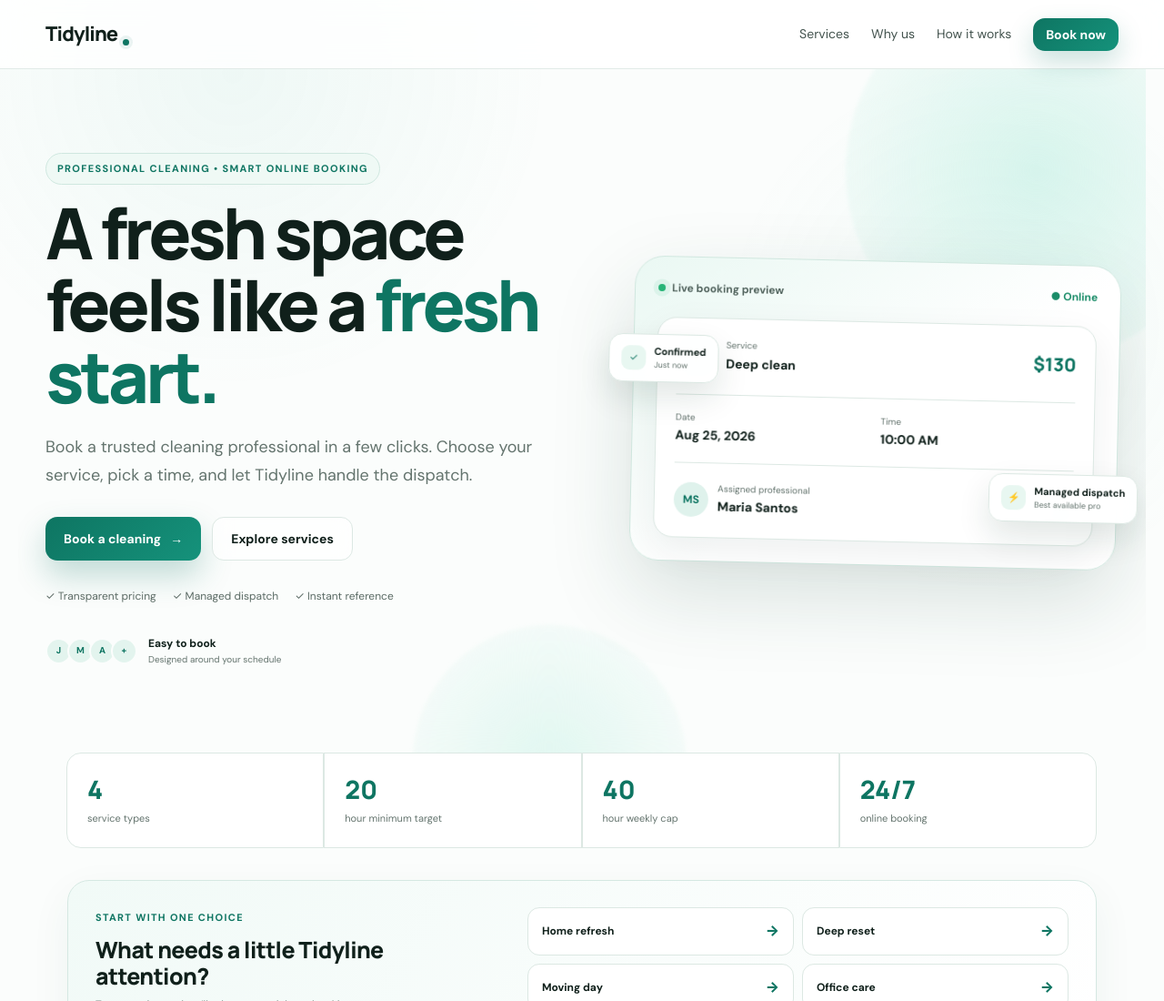
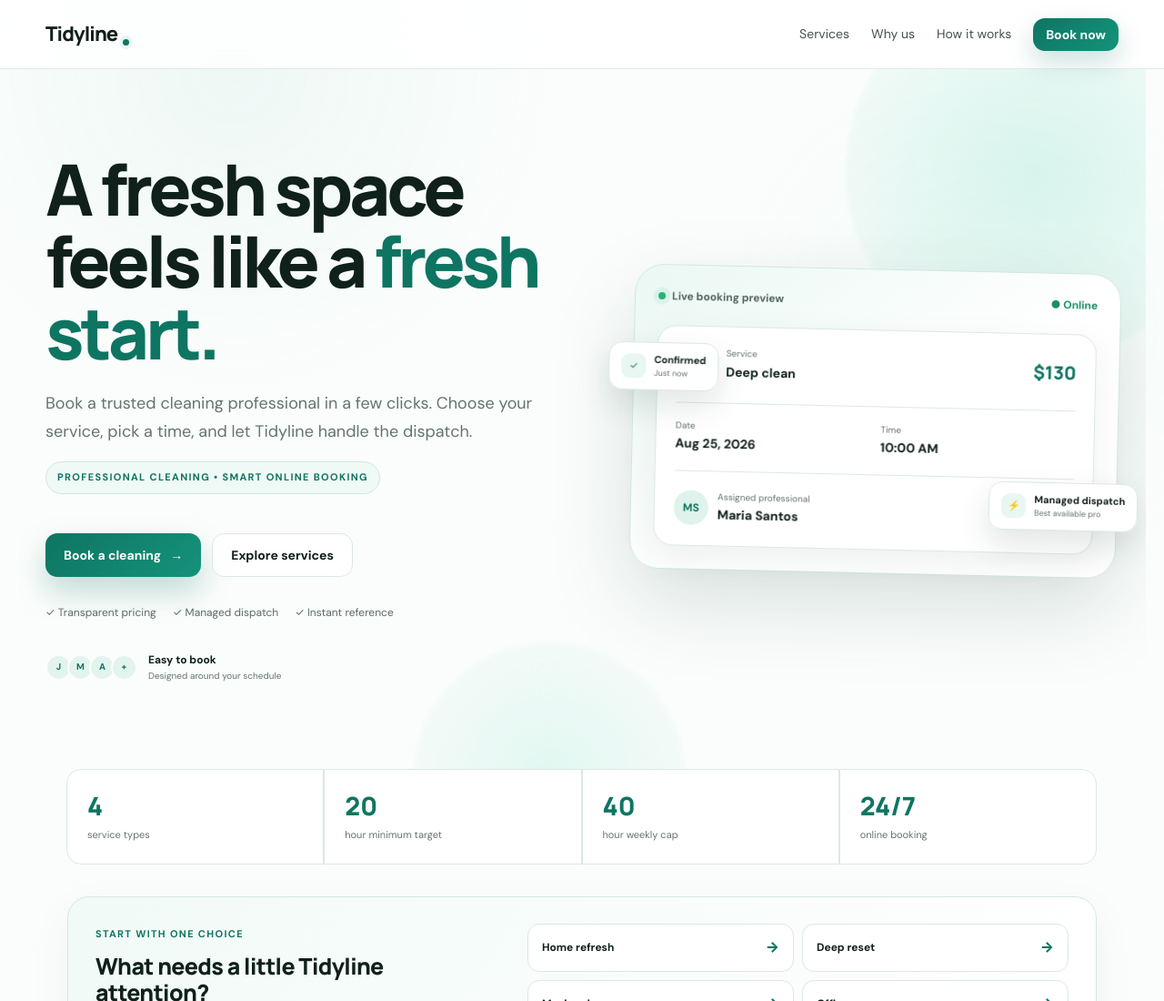
Before and after one commit to Emmalytl/tidi, a plain HTML site: page index.html in a window 1280 px wide. Shown: the top 1100 px of the page at 91% size. Drawn offline with nearby package versions, Linux system fonts and the light colour scheme; no server answers.

Commit message:
Update index.html

```diff
--- a/index.html
+++ b/index.html
@@ -12,7 +12,7 @@
 <main id="top">
 <section class="hero-shell">
 <div class="hero-orb orb-one"></div><div class="hero-orb orb-two"></div>
-<div class="hero-copy reveal"><span class="eyebrow pill">Professional cleaning • Smart online booking</span><h1>A fresh space feels like a <span>fresh start.</span></h1><p>Book a trusted cleaning professional in a few clicks. Choose your service, pick a time, and let Tidyline handle the dispatch.</p><div class="hero-actions"><a class="btn btn-primary btn-lg-auto" href="#book">Book a cleaning <span>→</span></a><a class="btn btn-glass btn-lg-auto" href="#services">Explore services</a></div><div class="trust-row"><span>✓ Transparent pricing</span><span>✓ Managed dispatch</span><span>✓ Instant reference</span></div><div class="hero-mini-proof"><span class="mini-avatars"><i>J</i><i>M</i><i>A</i><i>+</i></span><span><strong>Easy to book</strong><small>Designed around your schedule</small></span></div></div>
+<div class="hero-copy reveal"><h1>A fresh space feels like a <span>fresh start.</span></h1><p>Book a trusted cleaning professional in a few clicks. Choose your service, pick a time, and let Tidyline handle the dispatch.</p><span class="eyebrow pill">Professional cleaning • Smart online booking</span><div class="hero-actions"><a class="btn btn-primary btn-lg-auto" href="#book">Book a cleaning <span>→</span></a><a class="btn btn-glass btn-lg-auto" href="#services">Explore services</a></div><div class="trust-row"><span>✓ Transparent pricing</span><span>✓ Managed dispatch</span><span>✓ Instant reference</span></div><div class="hero-mini-proof"><span class="mini-avatars"><i>J</i><i>M</i><i>A</i><i>+</i></span><span><strong>Easy to book</strong><small>Designed around your schedule</small></span></div></div>
 <div class="hero-visual reveal delay-1"><div class="hero-card"><div class="hero-card-top"><span><i class="live-dot"></i>Live booking preview</span><b>● Online</b></div><div class="mini-booking"><div class="mini-top"><span class="mini-icon">✦</span><span><small>Service</small><strong>Deep clean</strong></span><span class="mini-price">$130</span></div><div class="mini-details"><span><small>Date</small><strong>Aug 25, 2026</strong></span><span><small>Time</small><strong>10:00 AM</strong></span></div><div class="assigned"><span class="avatar">MS</span><span><small>Assigned professional</small><strong>Maria Santos</strong></span><span class="check">✓</span></div></div><div class="float-card float-one"><span>✓</span><div><strong>Confirmed</strong><small>Just now</small></div></div><div class="float-card float-two"><span>⚡</span><div><strong>Managed dispatch</strong><small>Best available pro</small></div></div></div></div>
 </section>
 <section class="proof-strip"><div><strong class="count" data-target="4">0</strong><span>service types</span></div><div><strong class="count" data-target="20">0</strong><span>hour minimum target</span></div><div><strong class="count" data-target="40">0</strong><span>hour weekly cap</span></div><div><strong>24/7</strong><span>online booking</span></div></section>
```
